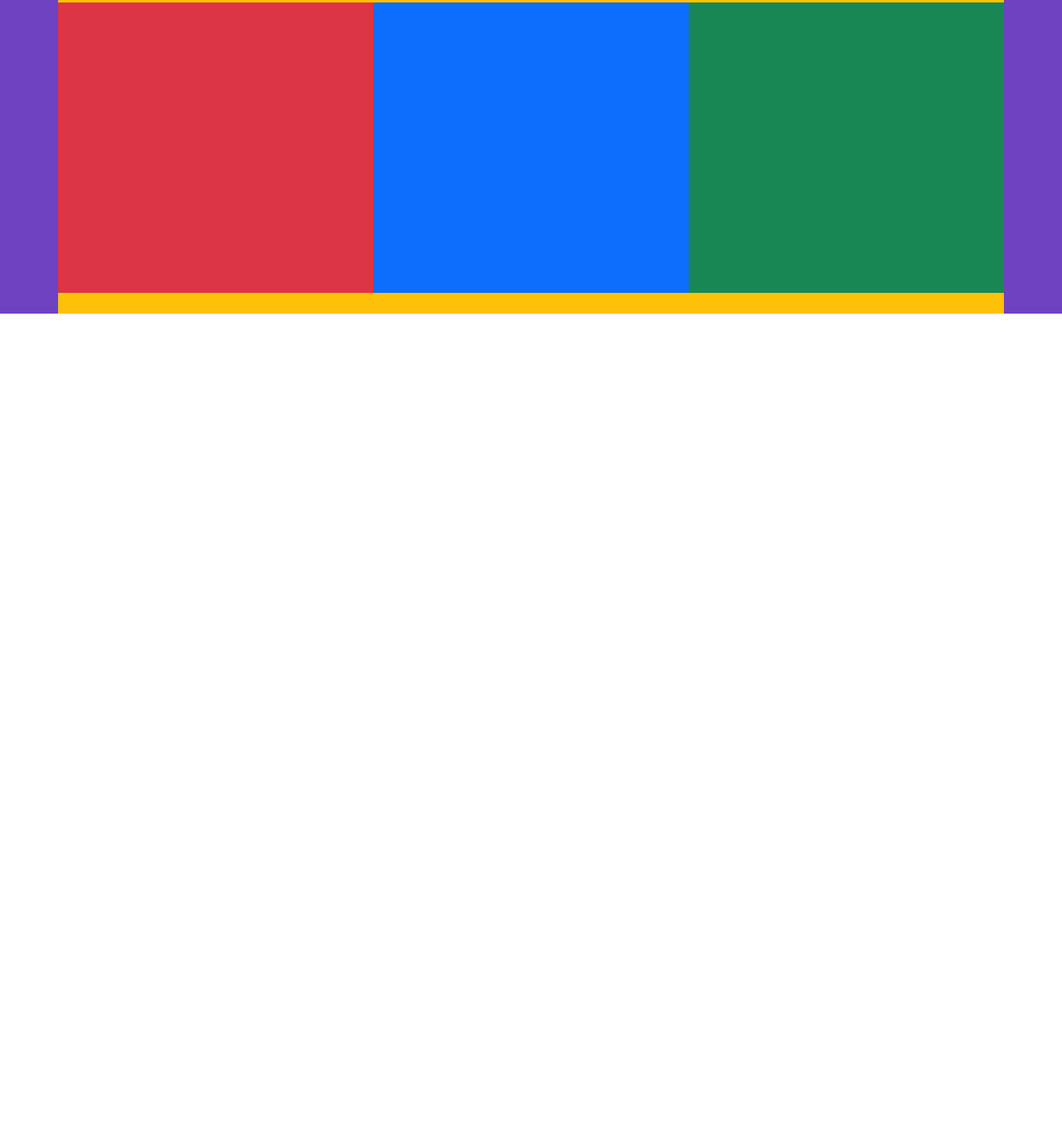
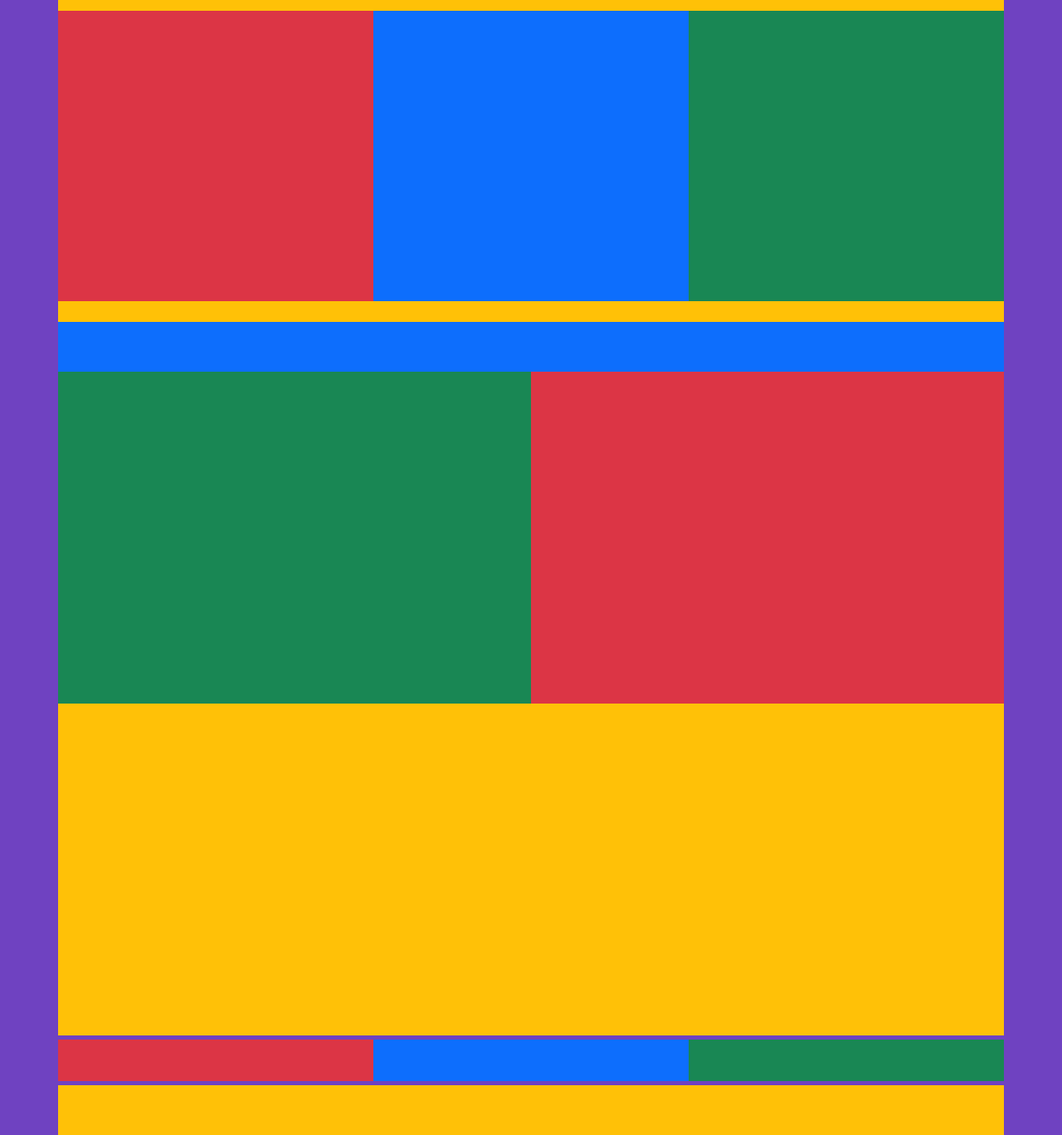
Before and after one commit to FedericoCapitani/html-css-bootstrap-freelancer, a plain HTML site: page index.html in a window 1280 px wide. Shown: the part 872-2240 px from the top of the page at 83% size. Before the commit the page ends 1250 px from the top, so only its background shows below. Drawn offline with nearby package versions, Linux system fonts and the light colour scheme.

Commit message:
blocchi portfolio, about, FAQ e footer

```diff
--- a/assets/css/style.css
+++ b/assets/css/style.css
@@ -19,8 +19,13 @@
 .bg_purple{
     background-color: var(--bs-purple);
 }
+
+.header_height, .footer_bottom{
+    height: 60px;
+}
 .col_height{
     height: 50px;
+    margin: 5px 0;
 }
 .card_height{
     height: 400px;
--- a/index.html
+++ b/index.html
@@ -11,10 +11,10 @@
 <body>
 
     <!-- header -->
-    <header class="bg_purple">
-        <div class="container bg_red">
+    <header class="bg_purple header_height">
+        <div class="container bg_blue">
             <div class="row">
-                <div class="col col_height"></div>
+                <div class="col col_height bg_red"></div>
             </div>
         </div>
     </header>
@@ -41,9 +41,37 @@
             </div>
         </div>
         <div class="about">
-
+            <div class="container bg_blue">
+                <div class="row">
+                    <div class="col-12 col_height"></div>
+                    <div class="col-sm-12 col-md-6 bg_green card_height"></div>
+                    <div class="col-sm-12 col-md-6 bg_red card_height"></div>
+                </div>
+            </div>
+        </div>
+        <div class="FAQ">
+            <div class="container">
+                <div class="row">
+                    <div class="col-12 bg_yellow card_height"></div>
+                </div>
+            </div>
         </div>
     </main>
+
+    <footer class="bg_purple">
+        <div class="container">
+            <div class="row">
+                <div class="col-sm-12 col-md-4 bg_red col_height"></div>
+                <div class="col-sm-12 col-md-4 bg_blue col_height"></div>
+                <div class="col-sm-12 col-md-4 bg_green col_height"></div>
+            </div>
+        </div>
+        <div class="container">
+            <div class="row">
+                <div class="col-12 footer_bottom bg_yellow"></div>
+            </div>
+        </div>
+    </footer>
 
     <script src="https://cdn.jsdelivr.net/npm/bootstrap@5.1.3/dist/js/bootstrap.bundle.min.js" integrity="sha384-ka7Sk0Gln4gmtz2MlQnikT1wXgYsOg+OMhuP+IlRH9sENBO0LRn5q+8nbTov4+1p" crossorigin="anonymous"></script>
 </body>
```
